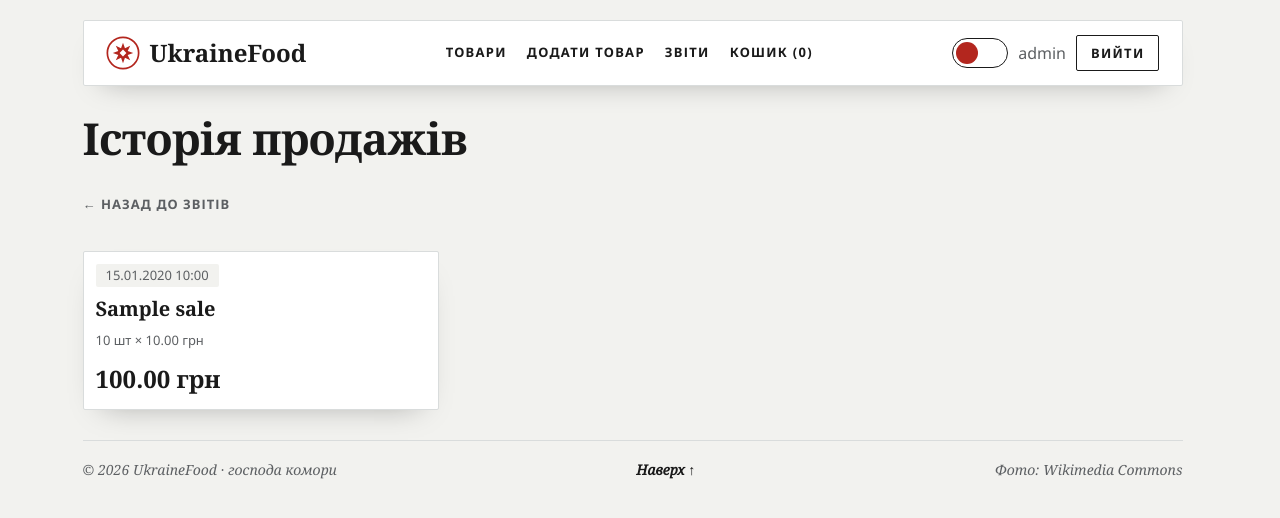
After one commit to kuzmenkoi633-alt/ukrainefood, a PHP site: page /sales.php in a window 1280 px wide. The commit adds this page. Shown: the top 518 px of the page. Run offline with PHP 8.4, Linux system fonts and the light colour scheme; a user stored in the database is signed in; tables that the repository leaves empty hold one stand-in row (values such as "Sample post").

Commit message:
Звіти: сторінка історії продажів

```diff
--- a/report.php
+++ b/report.php
@@ -79,6 +79,7 @@ require 'header.php';
 <?php else: ?>
     <p>Продажів ще не було</p>
 <?php endif; ?>
+<a href="sales.php" class="back-link">Вся історія продажів →</a>
 
 <h2>Закінчується (менше 10 шт.)</h2>
 <?php if (!empty($lowStock)): ?>
--- /dev/null
+++ b/sales.php
@@ -0,0 +1,37 @@
+<?php
+require_once 'auth.php';
+require_once 'db.php';
+
+$sales = $pdo->query(
+    "SELECT product_name, price, quantity, sold_at
+     FROM sales
+     ORDER BY sold_at DESC, id DESC
+     LIMIT 50"
+)->fetchAll();
+
+$pageTitle = 'Історія продажів';
+require 'header.php';
+?>
+<h1>Історія продажів</h1>
+<a href="report.php" class="back-link">← Назад до звітів</a>
+
+<?php if (empty($sales)): ?>
+    <p>Продажів ще не було</p>
+<?php else: ?>
+    <ul>
+        <?php foreach ($sales as $sale):
+            $quantity = (int) $sale['quantity'];
+            $price = (float) $sale['price'];
+        ?>
+            <li>
+                <div class="card">
+                    <span class="category"><?= date('d.m.Y H:i', strtotime($sale['sold_at'])) ?></span>
+                    <span class="product-name"><?= htmlspecialchars($sale['product_name']) ?></span>
+                    <span class="status"><?= $quantity ?> шт × <?= number_format($price, 2, '.', ' ') ?> грн</span>
+                    <span class="price"><?= number_format($price * $quantity, 2, '.', ' ') ?> грн</span>
+                </div>
+            </li>
+        <?php endforeach; ?>
+    </ul>
+<?php endif; ?>
+<?php require 'footer.php'; ?>
```
